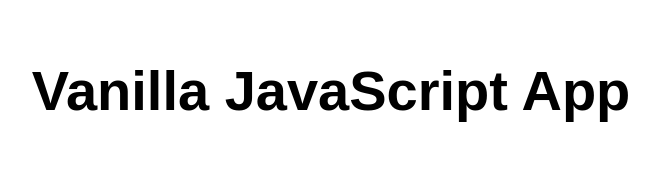
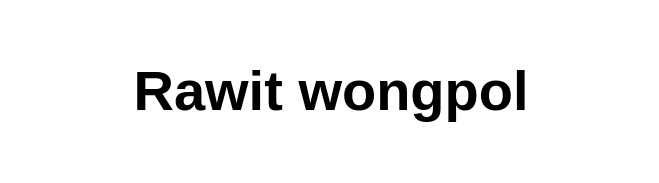
Before and after one commit to rawit99/RawitWebapp, a website: page src/index.html in a window 1280 px wide. Shown: the whole page, without its empty margins (309-968 px from the left). Drawn offline with Linux system fonts and the light colour scheme.

Commit message:
Update index.html

```diff
--- a/src/index.html
+++ b/src/index.html
@@ -10,7 +10,7 @@
 
 <body>
   <main>
-    <h1>Vanilla JavaScript App</h1>
+    <h1>Rawit wongpol</h1>
   </main>
 </body>
 
```
